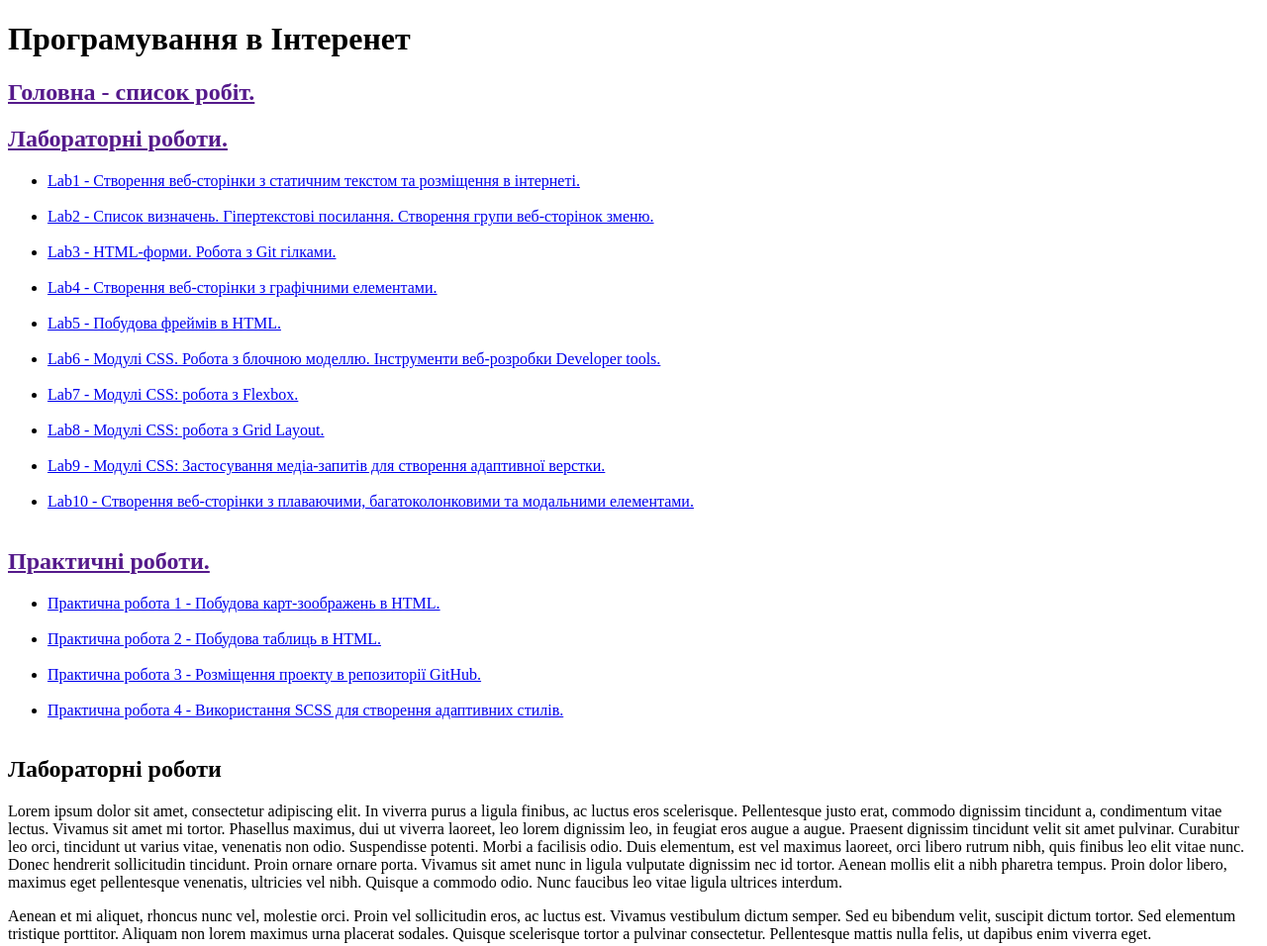
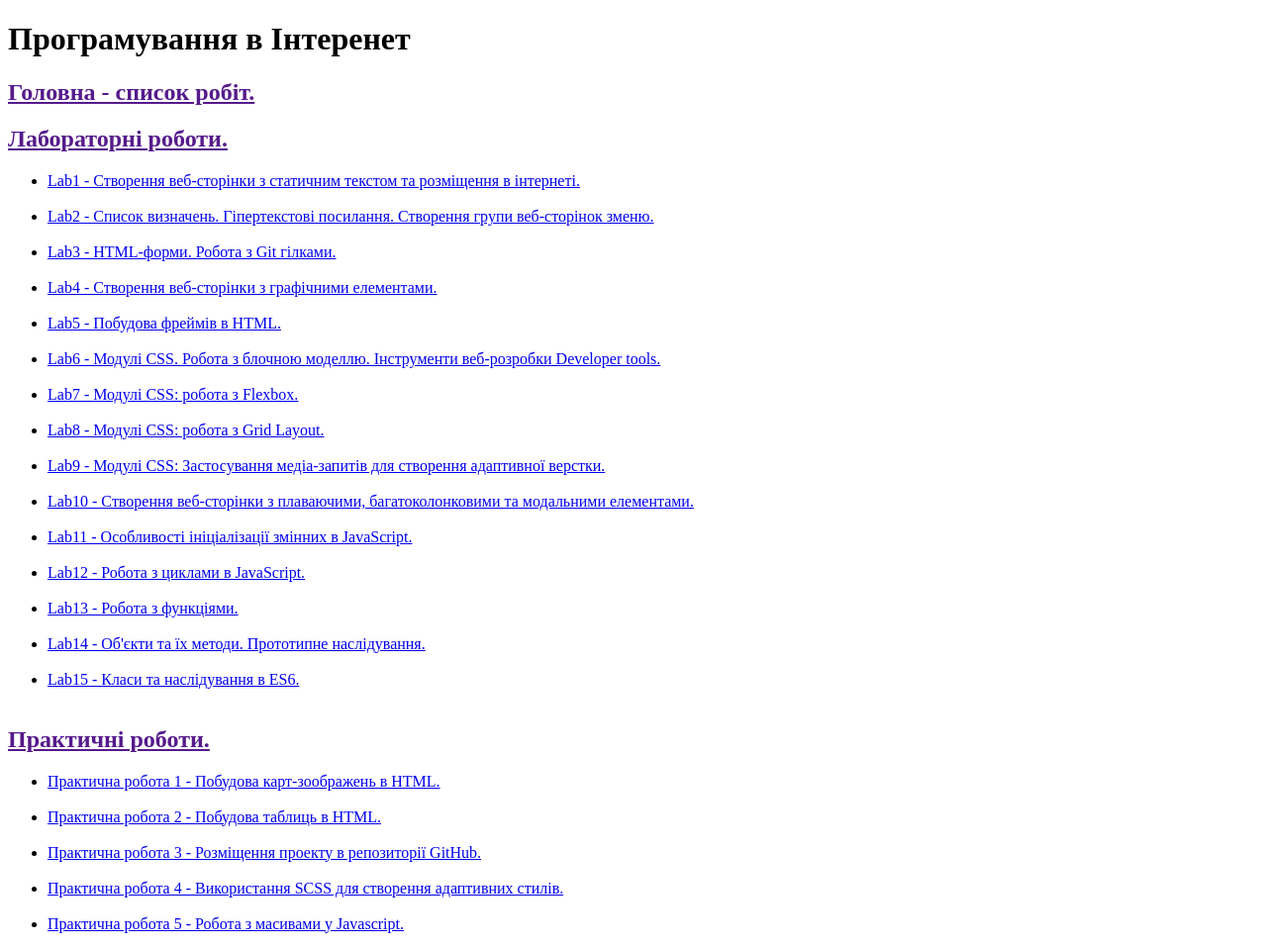
Before and after one commit to PavloZI-41/Programming-on-the-Internet, a plain HTML site: page index.html in a window 1280 px wide. Shown: the top 956 px of the page at 99% size. Drawn offline with Linux system fonts and the light colour scheme.

Commit message:
Add files via upload

```diff
--- a/index.html
+++ b/index.html
@@ -26,7 +26,11 @@
             <li><a href="https://lab8-pvi.netlify.app/" target="_blank">Lab8 - Модулі СSS: робота з Grid Layout.</a></li><br>
             <li><a href="https://lab9-pii.netlify.app/" target="_blank">Lab9 - Модулі СSS: Застосування медіа-запитів для створення адаптивної верстки.</a></li><br>
             <li><a href="https://lab10-pii.netlify.app/" target="_blank">Lab10 - Cтворення веб-сторінки з плаваючими, багатоколонковими та модальними елементами.</a></li><br>
-
+            <li><a href="https://lab11-pii.netlify.app/" target="_blank">Lab11 - Особливості ініціалізації змінних в JavaScript.</a></li><br>
+            <li><a href="https://lab12-pii.netlify.app/" target="_blank">Lab12 - Робота з циклами в JavaScript.</a></li><br>
+            <li><a href="https://lab13-pii.netlify.app/" target="_blank">Lab13 - Робота з функціями.</a></li><br>
+            <li><a href="https://lab14-pii.netlify.app/" target="_blank">Lab14 - Об'єкти та їх методи. Прототипне наслідування.</a></li><br>
+            <li><a href="https://lab15-pii.netlify.app/" target="_blank">Lab15 - Класи та наслідування в ES6.</a></li><br>
         </ul>
 
         <h2><a href="">Практичні роботи.</a></h2>
@@ -35,6 +39,7 @@
             <li><a href="https://pw2-pii.netlify.app" target="_blank">Практична робота 2 - Побудова таблиць в HTML.</a></li><br>
             <li><a href="https://pw3-pii.netlify.app/" target="_blank">Практична робота 3 - Розміщення проекту в репозиторії GitHub.</a></li><br>
             <li><a href="https://pw4-pii.netlify.app/" target="_blank">Практична робота 4 - Використання SCSS для створення адаптивних стилів.</a></li><br>
+            <li><a href="https://pw5-pii.netlify.app/" target="_blank">Практична робота 5 - Робота з масивами у Javascript.</a></li><br>
         </ul>
     </nav>
 
```
